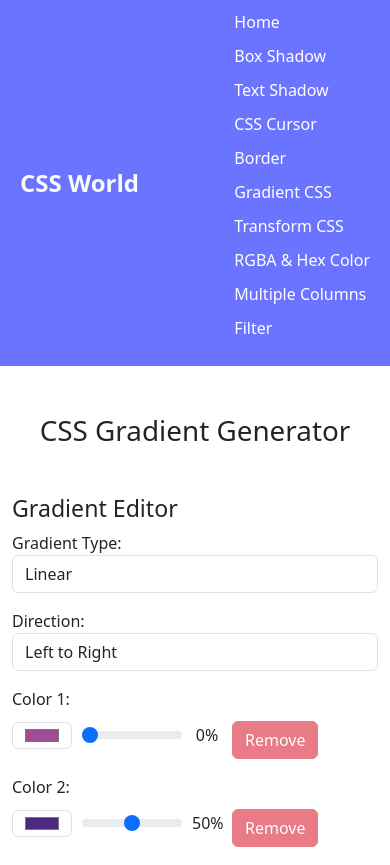
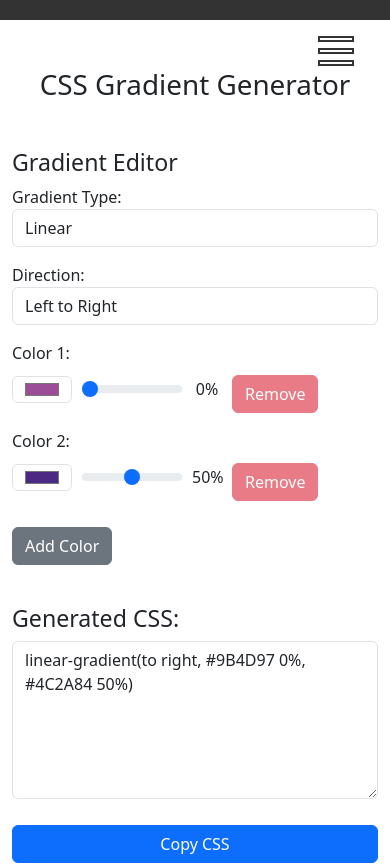
Before and after one commit to TarunThakur172000/CSSworld, a Next.js app: page /gradientcss in a window 390 px wide. Shown: the top 865 px of the page. Built offline with nearby package versions, Linux system fonts and the light colour scheme.

Commit message:
Update Hamburger menu

```diff
--- a/package.json
+++ b/package.json
@@ -14,6 +14,7 @@
     "next": "15.1.4",
     "react": "^19.0.0",
     "react-bootstrap": "^2.10.7",
+    "react-burger-menu": "^3.1.0",
     "react-dom": "^19.0.0",
     "react-notifications": "^1.7.4",
     "react-toastify": "^11.0.2"
--- a/src/app/globals.css
+++ b/src/app/globals.css
@@ -46,16 +46,16 @@ body {
 }
 
 .scroll-box.top-to-bottom .gradient-preview {
-  animation: scroll-top-to-bottom 6s linear infinite;
+  animation: scroll-top-to-bottom 25s linear infinite;
 }
 
 .scroll-box.bottom-to-top .gradient-preview {
-  animation: scroll-bottom-to-top 6s linear infinite;
+  animation: scroll-bottom-to-top 25s linear infinite;
 }
 
 @keyframes scroll-top-to-bottom {
   0% {
-    transform: translateY(-100%);
+    transform: translateY(-800%);
   }
   100% {
     transform: translateY(100%);
@@ -67,7 +67,7 @@ body {
     transform: translateY(100%);
   }
   100% {
-    transform: translateY(-100%);
+    transform: translateY(-800%);
   }
 }
 
--- a/src/app/layout.js
+++ b/src/app/layout.js
@@ -28,6 +28,7 @@ export default function RootLayout({ children }) {
     <html lang="en">
       <body
         className={`${geistSans.variable} ${geistMono.variable} antialiased`}
+        id="page-wrap"
       >
         <Navbar/>
         {children}
--- a/src/app/page.js
+++ b/src/app/page.js
@@ -106,7 +106,7 @@ const HomePage = () => {
                         margin: "auto",
                       }}
                     >
-                      gradient.name
+                      {gradient.name}
                     </p>
                   </div>
                 ))}
@@ -130,7 +130,7 @@ const HomePage = () => {
                         margin: "auto",
                       }}
                     >
-                      gradient.name
+                      {gradient.name}
                     </p>
                   </div>
                 ))}
--- a/src/component/Navbar.jsx
+++ b/src/component/Navbar.jsx
@@ -1,12 +1,22 @@
 // File: components/Navbar.js
-import React from 'react';
-import Link from 'next/link';
-import '../style/Navbar.css';
+"use client"; // Ensure this is included for Next.js apps
+import React, { useState } from "react";
+import Link from "next/link";
+import { slide as Menu } from "react-burger-menu";
+import "../style/Navbar.css";
 
-function Navbar() {
+const Navbar = () => {
+  const [isMenuOpen, setMenuOpen] = useState(false);
+
+  const handleMenuStateChange = (state) => {
+    setMenuOpen(state.isOpen);
+  };
 
   return (
-    <nav className="navbar">
+    <nav className="navbar" id="outer-container">
+
+
+     <div className="desktop-menu" style={{display:"flex",justifyContent:"space-between",width:"100%"}}>
       <div className="nav-brand">CSS World</div>
       <ul className="navbar-menu">
         <li><Link href="/" prefetch={true}>Home</Link></li>
@@ -20,8 +30,33 @@ function Navbar() {
         <li><Link href="/multiplecol" prefetch={true}>Multiple Columns</Link></li>
         <li><Link href="/filter" prefetch={true}>Filter</Link></li>
       </ul>
+      </div>
+      {/* Burger Menu for Mobile */}
+      <div className=" hamburger-menu">
+      <Menu
+        isOpen={isMenuOpen}
+        onStateChange={handleMenuStateChange}
+        right
+        pageWrapId={ "page-wrap" }
+        outerContainerId={ "outer-container" }
+      >
+
+
+        <Link href="/" prefetch={true} onClick={() => setMenuOpen(false)}>Home</Link>
+        <Link href="/boxshadow" prefetch={true} onClick={() => setMenuOpen(false)}>Box Shadow</Link>
+        <Link href="/textshadow" prefetch={true} onClick={() => setMenuOpen(false)}>Text Shadow</Link>
+        <Link href="/csscursor" prefetch={true} onClick={() => setMenuOpen(false)}>CSS Cursor</Link>
+        <Link href="/border" prefetch={true} onClick={() => setMenuOpen(false)}>Border</Link>
+        <Link href="/gradientcss" prefetch={true} onClick={() => setMenuOpen(false)}>Gradient CSS</Link>
+        <Link href="/transformcss" prefetch={true} onClick={() => setMenuOpen(false)}>Transform CSS</Link>
+        <Link href="/rgbanhexcolor" prefetch={true} onClick={() => setMenuOpen(false)}>RGBA & Hex Color</Link>
+        <Link href="/multiplecol" prefetch={true} onClick={() => setMenuOpen(false)}>Multiple Columns</Link>
+        <Link href="/filter" prefetch={true} onClick={() => setMenuOpen(false)}>Filter</Link>
+
+      </Menu>
+      </div>
     </nav>
   );
-}
+};
 
 export default Navbar;
--- a/src/style/Navbar.css
+++ b/src/style/Navbar.css
@@ -1,45 +1,83 @@
+
 .navbar {
   display: flex;
   justify-content: space-between;
   align-items: center;
   padding: 10px 20px;
-    background-color: #6b74ff;
+  background-color: #333;
   color: white;
 }
 
 .nav-brand {
   font-size: 1.5rem;
-    font-weight: 800;
-    color: rgb(250, 250, 248);
-    cursor: pointer;
+  font-weight: bold;
+}
 
-  }
-  .nav-brand:hover{
-    color: rgb(243, 243, 203);
-    text-decoration: underline;
-  }
 .navbar-menu {
+  display: flex;
   list-style: none;
-    display: flex;
-    gap: 15px;
+  margin: 0;
+  padding: 0;
 }
 
 .navbar-menu li {
-    text-transform: capitalize;
+  margin: 0 10px;
 }
 
-  .navbar-menu a {
+.navbar-menu li a {
   color: white;
   text-decoration: none;
+  transition: color 0.3s;
 }
 
-  .navbar-menu a:hover {
-    text-decoration: underline;
+.navbar-menu li a:hover {
+  color: #ff6f61;
 }
 
-  @media (max-width: 768px) {
-    .navbar-menu {
-      flex-direction: column;
-      gap: 10px;
+/* React Burger Menu Styles */
+.bm-burger-button {
+  position: absolute;
+  width: 36px;
+  height: 30px;
+  right: 36px;
+  top: 36px;
+}
+
+.bm-burger-bars {
+  background: #fff;
+}
+
+.bm-menu {
+  background: #333;
+  padding: 2.5em 1.5em 0;
+  font-size: 1.15em;
+}
+
+.bm-item-list a {
+  color: white;
+  text-decoration: none;
+  margin-bottom: 15px;
+  display: block;
+  transition: color 0.3s;
+}
+
+.bm-item-list a:hover {
+  color: #ff6f61;
+}
+.bm-burger-bars {
+  border: 2px solid #333;
+  height: 34px;
+}
+.hamburger-menu{
+  display: none;
+}
+
+@media (max-width : 1192px) {
+  .hamburger-menu{
+    display: block !important;
+  }
+
+  .desktop-menu{
+    display: none !important;
   }
 }
```
Also changed, not shown: 1 other file (tests, documents, lock files or other folders). Lines whose indentation alone changed are shown as unchanged.
